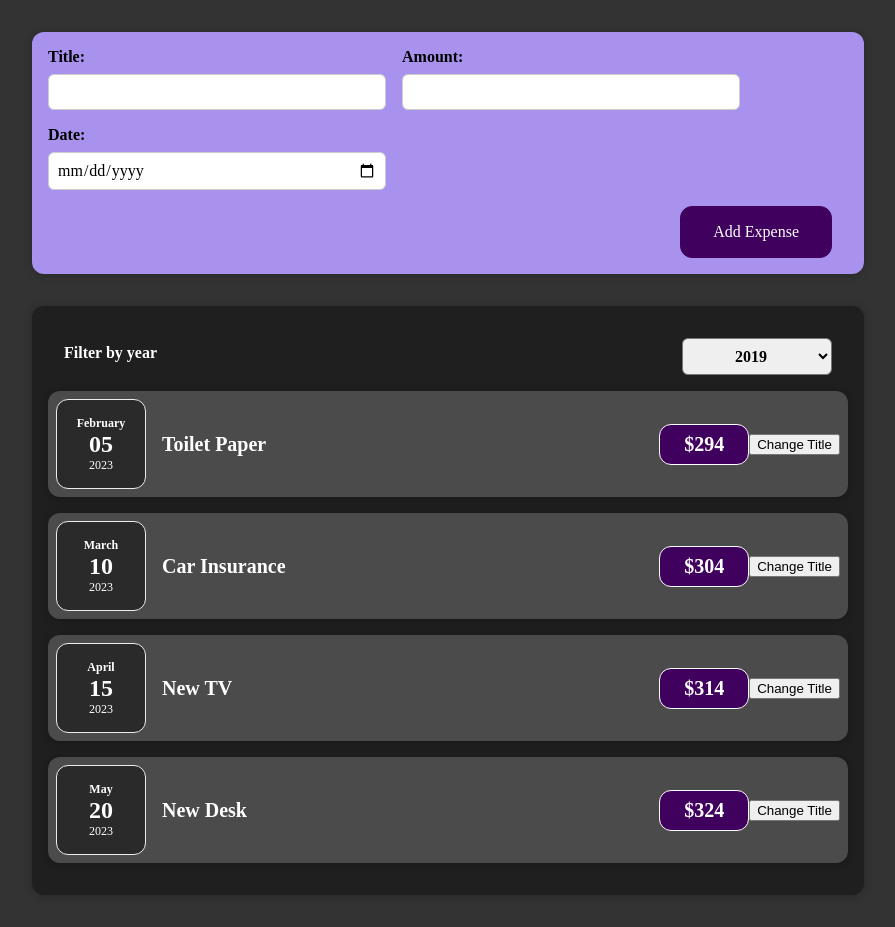
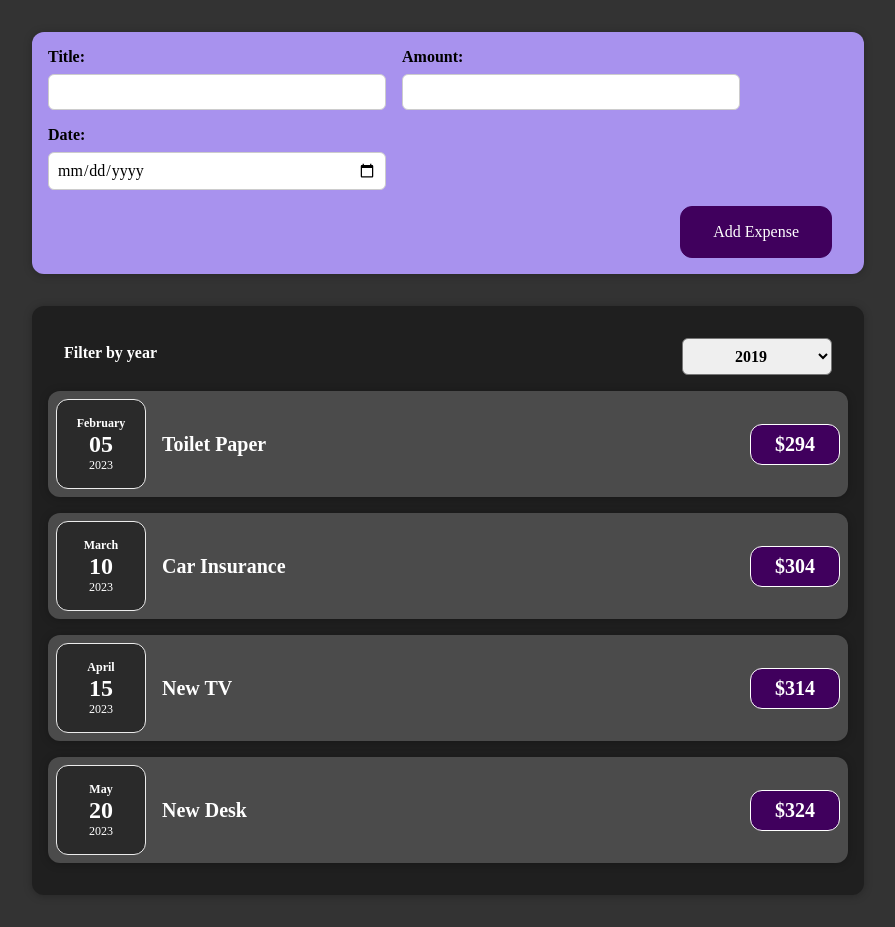
Before and after one commit to Nuscross/expense_project, a React (Create React App) app: page / in a window 1280 px wide. Shown: the whole page, without its empty margins (192-1087 px from the left). Built offline with nearby package versions, Linux system fonts and the light colour scheme.

Commit message:
Update ExpenseItem.js and Expenses.js

```diff
--- a/src/components/Expenses/ExpenseItem.js
+++ b/src/components/Expenses/ExpenseItem.js
@@ -6,20 +6,15 @@ import "./ExpenseItem.css";
 function ExpenseItem(props) {
   const [title, setTitle] = useState(props.title);
 
-  const ChangeTitle = () => {
-    setTitle("Updated!!");
-  };
-
   return (
     <Card className="expense-item">
       <div>
         <ExpenseDate date={props.date} />
       </div>
       <div className="expense-item__description">
-        <h2>{title}</h2>
+        <h2>{props.title}</h2>
         <div className="expense-item__price">${props.amount}</div>
       </div>
-      <button onClick={ChangeTitle}>Change Title</button>
     </Card>
   );
 }
--- a/src/components/Expenses/Expenses.js
+++ b/src/components/Expenses/Expenses.js
@@ -22,6 +22,7 @@ function Expenses(props) {
         />
         {props.items.map((expense) => (
           <ExpenseItem
+            key={expense.id}
             title={expense.title}
             amount={expense.amount}
             date={expense.date}
```
